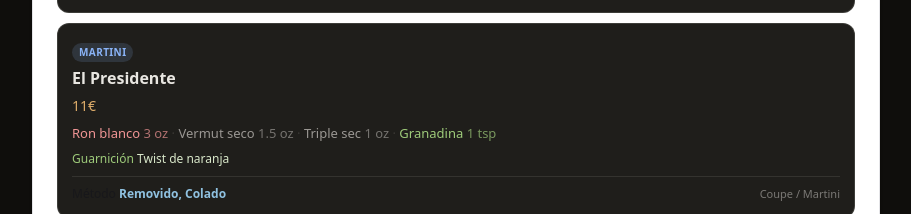
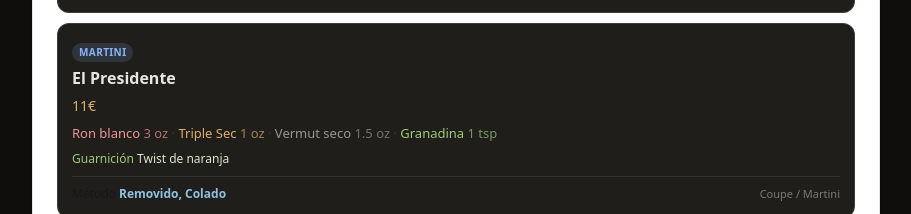
Before and after one commit to MarieBerezhna/berlin_bartender, a Next.js app: page / in a window 1280 px wide. Shown: the part 1960-2174 px from the top of the page, without its empty margins (184-1095 px from the left). Built offline with nearby package versions, Linux system fonts and the light colour scheme.

Commit message:
fix triple sec

```diff
--- a/app/data/menu/classics.ts
+++ b/app/data/menu/classics.ts
@@ -156,7 +156,7 @@ const MARTINIS: MenuItem[] = [
    glass:"Copa Martini",
    prices:[{label:"cóctel",p:11}]},
   {cat:"Coctelería clásica",name:"El Presidente",family:"Martini",
-   ingr:{"Ron blanco":"3 oz","Vermut seco":"1.5 oz","Triple sec":"1 oz","Granadina":"1 tsp"},
+   ingr:{"Ron blanco":"3 oz","Vermut seco":"1.5 oz","Triple Sec":"1 oz","Granadina":"1 tsp"},
    garnish:["Twist de naranja"],
   method:"Removido, Colado",
    glass:"Coupe / Martini",
@@ -176,13 +176,13 @@ const SIDECARS: MenuItem[] = [
    glass:"Coupe / Martini",
    prices:[{label:"cóctel",p:11}]},
   {cat:"Coctelería clásica",name:"Margarita",family:"Sidecar",
-   ingr:{"Tequila blanco":"2 oz","Triple sec":"1 oz","Zumo de lima":"1 oz"},
+   ingr:{"Tequila blanco":"2 oz","Triple Sec":"1 oz","Zumo de lima":"1 oz"},
    garnish:["Sal"],
   method:"Agitado, Colado",
    glass:"Coupe / Martini",
    prices:[{label:"cóctel",p:11}]},
   {cat:"Coctelería clásica",name:"White Lady",family:"Sidecar",
-    ingr:{"Gin":"2 oz","Triple sec":"1 oz","Zumo de limón":"0.75 oz"},
+    ingr:{"Gin":"2 oz","Triple Sec":"1 oz","Zumo de limón":"0.75 oz"},
     garnish:["Rodaja de limón"],
   method:"Agitado, Colado",
    glass:"Coupe / Martini",
```
